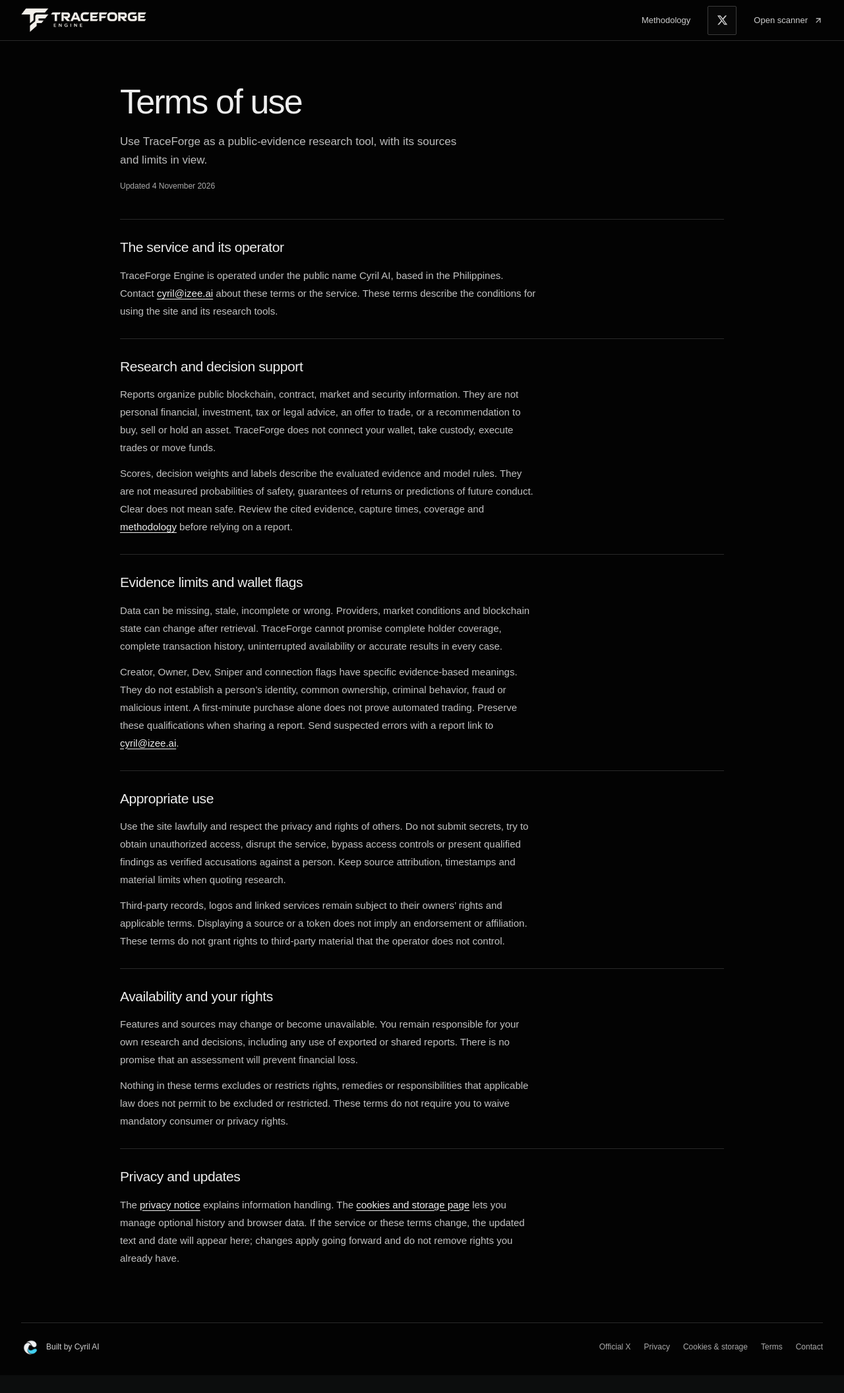
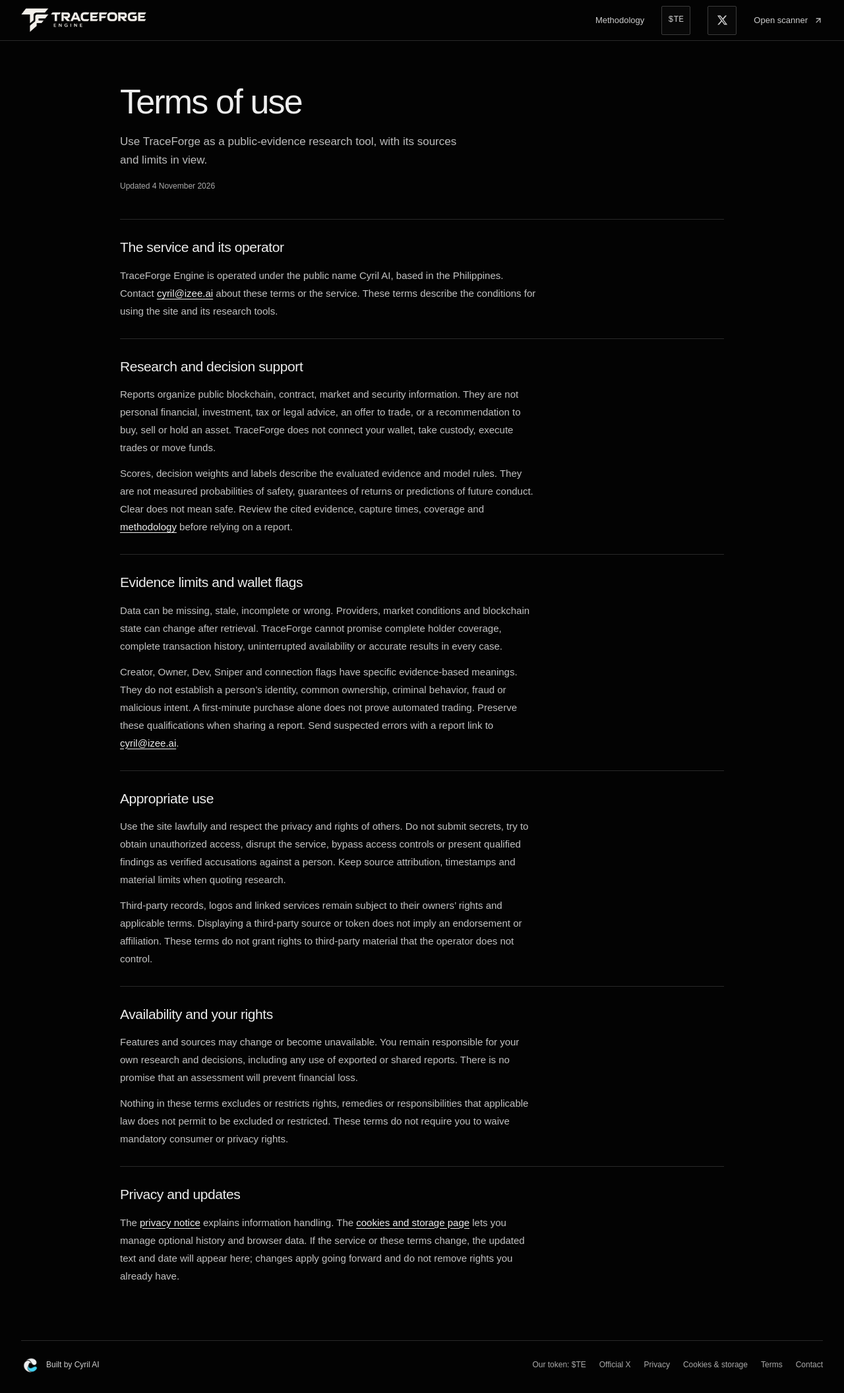
Before and after one commit to Cyannimazing/Traceforge, a Next.js app: page /terms in a window 1280 px wide. Shown: the whole page at 66% size. Before the commit the page ends 2085 px from the top, so only its background shows below. Built offline with nearby package versions, Linux system fonts and the light colour scheme; no server answers.

Commit message:
Feature official TE token and retain hundred-point display scale

```diff
--- a/src/app/(legal)/terms/page.tsx
+++ b/src/app/(legal)/terms/page.tsx
@@ -8,7 +8,7 @@ export default function TermsPage(){
   <section><h2>The service and its operator</h2><p>TraceForge Engine is operated under the public name Cyril AI, based in the Philippines. Contact <a href="mailto:cyril@izee.ai">cyril@izee.ai</a> about these terms or the service. These terms describe the conditions for using the site and its research tools.</p></section>
   <section><h2>Research and decision support</h2><p>Reports organize public blockchain, contract, market and security information. They are not personal financial, investment, tax or legal advice, an offer to trade, or a recommendation to buy, sell or hold an asset. TraceForge does not connect your wallet, take custody, execute trades or move funds.</p><p>Scores, decision weights and labels describe the evaluated evidence and model rules. They are not measured probabilities of safety, guarantees of returns or predictions of future conduct. Clear does not mean safe. Review the cited evidence, capture times, coverage and <a href="/methodology">methodology</a> before relying on a report.</p></section>
   <section><h2>Evidence limits and wallet flags</h2><p>Data can be missing, stale, incomplete or wrong. Providers, market conditions and blockchain state can change after retrieval. TraceForge cannot promise complete holder coverage, complete transaction history, uninterrupted availability or accurate results in every case.</p><p>Creator, Owner, Dev, Sniper and connection flags have specific evidence-based meanings. They do not establish a person’s identity, common ownership, criminal behavior, fraud or malicious intent. A first-minute purchase alone does not prove automated trading. Preserve these qualifications when sharing a report. Send suspected errors with a report link to <a href="mailto:cyril@izee.ai">cyril@izee.ai</a>.</p></section>
-  <section><h2>Appropriate use</h2><p>Use the site lawfully and respect the privacy and rights of others. Do not submit secrets, try to obtain unauthorized access, disrupt the service, bypass access controls or present qualified findings as verified accusations against a person. Keep source attribution, timestamps and material limits when quoting research.</p><p>Third-party records, logos and linked services remain subject to their owners’ rights and applicable terms. Displaying a source or a token does not imply an endorsement or affiliation. These terms do not grant rights to third-party material that the operator does not control.</p></section>
+  <section><h2>Appropriate use</h2><p>Use the site lawfully and respect the privacy and rights of others. Do not submit secrets, try to obtain unauthorized access, disrupt the service, bypass access controls or present qualified findings as verified accusations against a person. Keep source attribution, timestamps and material limits when quoting research.</p><p>Third-party records, logos and linked services remain subject to their owners’ rights and applicable terms. Displaying a third-party source or token does not imply an endorsement or affiliation. These terms do not grant rights to third-party material that the operator does not control.</p></section>
   <section><h2>Availability and your rights</h2><p>Features and sources may change or become unavailable. You remain responsible for your own research and decisions, including any use of exported or shared reports. There is no promise that an assessment will prevent financial loss.</p><p>Nothing in these terms excludes or restricts rights, remedies or responsibilities that applicable law does not permit to be excluded or restricted. These terms do not require you to waive mandatory consumer or privacy rights.</p></section>
   <section><h2>Privacy and updates</h2><p>The <a href="/privacy">privacy notice</a> explains information handling. The <a href="/cookies">cookies and storage page</a> lets you manage optional history and browser data. If the service or these terms change, the updated text and date will appear here; changes apply going forward and do not remove rights you already have.</p></section>
  </LegalShell>;
--- a/src/app/layout.tsx
+++ b/src/app/layout.tsx
@@ -3,6 +3,7 @@ import "./globals.css";
 import './legal.css';
 import '@/components/brand.css';
 import '@/components/official-x-link.css';
+import '@/components/official-token-link.css';
 export const metadata=createRootMetadata();
 export default function RootLayout({
   children,
--- a/src/components/app-navigation.tsx
+++ b/src/components/app-navigation.tsx
@@ -5,6 +5,7 @@ import {ArrowUpRight, BookOpen, Bookmark, Radar, ScanLine, Search} from 'lucide-
 import {workspacePath, type WorkspaceView} from '../lib/token-route';
 import {ForgeLogo} from './brand';
 import OfficialXLink from './official-x-link';
+import OfficialTokenLink from './official-token-link';
 import './app-navigation.css';
 
 const routes = [
@@ -62,6 +63,7 @@ export default function AppNavigation({view,watchlistCount,paused,onNavigate,onH
     </a>)}
    </nav>
    <div className="an-actions">
+    <OfficialTokenLink/>
     <OfficialXLink className="an-social"/>
     <button className="an-search" type="button" aria-label="Focus token search" aria-keyshortcuts="Control+k Meta+k" onClick={()=>{setOpen(false);onSearch();}}><Search size={17} aria-hidden="true"/><span>Token search</span><kbd>Ctrl K</kbd></button>
     <button ref={toggle} className="an-toggle" type="button" aria-expanded={open} aria-controls={navId} aria-label={open?'Close navigation':'Open navigation'} onClick={()=>setOpen(value=>!value)}><span>{open?'Close':'Menu'}</span><span className="an-toggle-lines" aria-hidden="true"><i/><i/></span></button>
--- a/src/components/legal-shell.tsx
+++ b/src/components/legal-shell.tsx
@@ -3,10 +3,11 @@ import {ArrowUpRight} from 'lucide-react';
 import SiteFooter from './site-footer';
 import {ForgeLogo} from './brand';
 import OfficialXLink from './official-x-link';
+import OfficialTokenLink from './official-token-link';
 
 export default function LegalShell({title,intro,children}:{title:string;intro:string;children:ReactNode}){
  return <div className="legal-shell">
-  <header className="legal-header"><a href="/" className="legal-brand" aria-label="TraceForge home"><ForgeLogo/></a><nav aria-label="Main navigation"><a href="/methodology">Methodology</a><OfficialXLink compact/><a href="/">Open scanner <ArrowUpRight size={14} aria-hidden="true"/></a></nav></header>
+  <header className="legal-header"><a href="/" className="legal-brand" aria-label="TraceForge home"><ForgeLogo/></a><nav aria-label="Main navigation"><a href="/methodology">Methodology</a><OfficialTokenLink/><OfficialXLink compact/><a href="/">Open scanner <ArrowUpRight size={14} aria-hidden="true"/></a></nav></header>
   <main id="main-content" className="legal-content">
    <header className="legal-intro"><h1>{title}</h1><p>{intro}</p><p className="legal-updated">Updated <time dateTime="2026-11-04">4 November 2026</time></p></header>
    <div className="legal-sections">{children}</div>
--- /dev/null
+++ b/src/components/official-token-link.css
@@ -0,0 +1,3 @@
+.official-token-link{display:inline-flex;align-items:center;justify-content:center;gap:8px;min-width:44px;min-height:44px;box-sizing:border-box;padding:0 10px;border:1px solid #3b3b3b;border-radius:2px;background:#080808;color:#ddd;text-decoration:none;font:500 12px/1.4 var(--font-mono,monospace);white-space:nowrap;transition:border-color .2s,background .2s,color .2s}.official-token-link>svg{flex:none}.official-token-link:hover{border-color:#888;background:#151515;color:#fff}.official-token-link:focus-visible{outline:2px solid #fff;outline-offset:3px}.official-token-arrow{transition:transform .3s cubic-bezier(.16,1,.3,1)}.official-token-link:hover .official-token-arrow{transform:translate(2px,-2px)}
+@media(max-width:1350px){.official-token-link{width:44px;padding:0}.official-token-link :is(.official-token-icon,.official-token-arrow){display:none}}
+@media(prefers-reduced-motion:reduce){.official-token-link,.official-token-arrow{transition:none!important}}
--- /dev/null
+++ b/src/components/official-token-link.tsx
@@ -0,0 +1,7 @@
+import React from 'react';
+import {ArrowUpRight,Coins} from 'lucide-react';
+import {OFFICIAL_TOKEN} from '@/lib/official-token';
+
+export default function OfficialTokenLink(){
+ return <a className="official-token-link" href={OFFICIAL_TOKEN.explorer} target="_blank" rel="noopener noreferrer" aria-label={`Our token - ${OFFICIAL_TOKEN.name} ($${OFFICIAL_TOKEN.symbol}) on ${OFFICIAL_TOKEN.network} (opens in a new tab)`} title={`${OFFICIAL_TOKEN.name} ($${OFFICIAL_TOKEN.symbol}) - ${OFFICIAL_TOKEN.network}\n${OFFICIAL_TOKEN.address}`}><Coins className="official-token-icon" size={17} aria-hidden="true"/><span>${OFFICIAL_TOKEN.symbol}</span><ArrowUpRight className="official-token-arrow" size={13} aria-hidden="true"/></a>;
+}
--- a/src/components/report-overview.tsx
+++ b/src/components/report-overview.tsx
@@ -196,7 +196,7 @@ export default function ReportOverview({ report, selection, onSelect, onInspect,
       <header className="ro-verdict-heading"><h2>Verdict</h2><span className="ro-coverage">{rating.hard?.length?'Stop rule triggered':`${progress.currentCompleted}/${progress.currentTotal} current checks`}</span></header>
       <AssessmentHeadline score={observed?.score??rating.score} decision={decision==='INSUFFICIENT'?'CAUTION':decision} confidence={confidencePercent} basis={verdictOutput.basis} progress={progress}/>
       <p className="ro-simple-reason">{presentationText(simpleReason)}</p>
-      {!LLM_REVIEW_ENABLED&&(verdictOutput.basis==='uncertainty-allocation'?<details className="ro-analysis-details"><summary>Decision allocation and unresolved inputs</summary><p>{(observed?.score??rating.score)===null?'Model assessed shows resolved scoring weight, not safety confidence. Assessed points are not rescaled to a score out of 100. ':''}The allocation below reserves unresolved model support for Watch. It is not a measured probability.</p><DecisionOutput output={verdictOutput}/></details>:<DecisionOutput output={verdictOutput}/>)}
+      {!LLM_REVIEW_ENABLED&&(verdictOutput.basis==='uncertainty-allocation'?<details className="ro-analysis-details"><summary>Decision allocation and unresolved inputs</summary><p>{(observed?.score??rating.score)===null?'Score progress counts established points on the original 100-point scale. Pending factors have not been graded; this is not a completed overall rating. ':''}The allocation below reserves unresolved model support for Watch. It is not a measured probability.</p><DecisionOutput output={verdictOutput}/></details>:<DecisionOutput output={verdictOutput}/>)}
       {observed&&<ObservedScoreBreakdown factors={observed.factors}/>}
       {why.length>0&&<section className="ro-plain-reasons" aria-label={`Why ${decisionLabel(decision).toLowerCase()}?`}><h3>Why {decisionLabel(decision).toLowerCase()}?</h3><ul>{why.map((reason,index)=><li key={`${reason.title}:${index}`}><strong>{reason.title}</strong><p>{reason.detail}</p></li>)}</ul></section>}
       <details className="ro-analysis-details"><summary>Analysis details</summary><div className="ro-analysis-body">
--- a/src/components/site-footer.tsx
+++ b/src/components/site-footer.tsx
@@ -1,8 +1,9 @@
 import React from 'react';
+import {OFFICIAL_TOKEN} from '@/lib/official-token';
 
 export default function SiteFooter(){
  return <footer className="site-footer" aria-label="Site information">
   <a className="site-footer-credit" href="https://portfolio-cyannimazing.vercel.app/" target="_blank" rel="noopener noreferrer" aria-label="Built by Cyril AI - visit portfolio (opens in a new tab)"><img src="/brand/cyril-ai-icon-dark.webp" width="28" height="28" alt="" aria-hidden="true"/><span>Built by Cyril AI</span></a>
-  <nav aria-label="Official links, legal and contact"><a href="https://x.com/traceengine17" target="_blank" rel="noopener noreferrer" aria-label="Official X - @traceengine17 (opens in a new tab)">Official X</a><a href="/privacy">Privacy</a><a href="/cookies">Cookies &amp; storage</a><a href="/terms">Terms</a><a href="mailto:cyril@izee.ai">Contact</a></nav>
+  <nav aria-label="Official links, legal and contact"><a href={OFFICIAL_TOKEN.explorer} target="_blank" rel="noopener noreferrer" title={`${OFFICIAL_TOKEN.network}: ${OFFICIAL_TOKEN.address}`}>Our token: ${OFFICIAL_TOKEN.symbol}</a><a href="https://x.com/traceengine17" target="_blank" rel="noopener noreferrer" aria-label="Official X - @traceengine17 (opens in a new tab)">Official X</a><a href="/privacy">Privacy</a><a href="/cookies">Cookies &amp; storage</a><a href="/terms">Terms</a><a href="mailto:cyril@izee.ai">Contact</a></nav>
  </footer>;
 }
--- /dev/null
+++ b/src/lib/official-token.ts
@@ -0,0 +1,8 @@
+/** Operator-designated project token. Public name/symbol/decimals and chain ID
+ * were checked via the configured Robinhood RPC on 2026-11-04. This link is
+ * identity information and must never alter investigation scores or flags. */
+export const OFFICIAL_TOKEN={
+ address:'0xf712daf52ee4097e369488b6eb4fa3bc299ba62d',
+ chain:'robinhood',chainId:4663,network:'Robinhood Chain',name:'Trace Engine',symbol:'TE',
+ explorer:'https://robinhoodchain.blockscout.com/token/0xf712daf52ee4097e369488b6eb4fa3bc299ba62d',
+} as const;
```
Also changed, not shown: src/components/assessment-headline.tsx (+6 -7 lines), src/app/legal.css, 2 other files (tests, documents, lock files or other folders).
